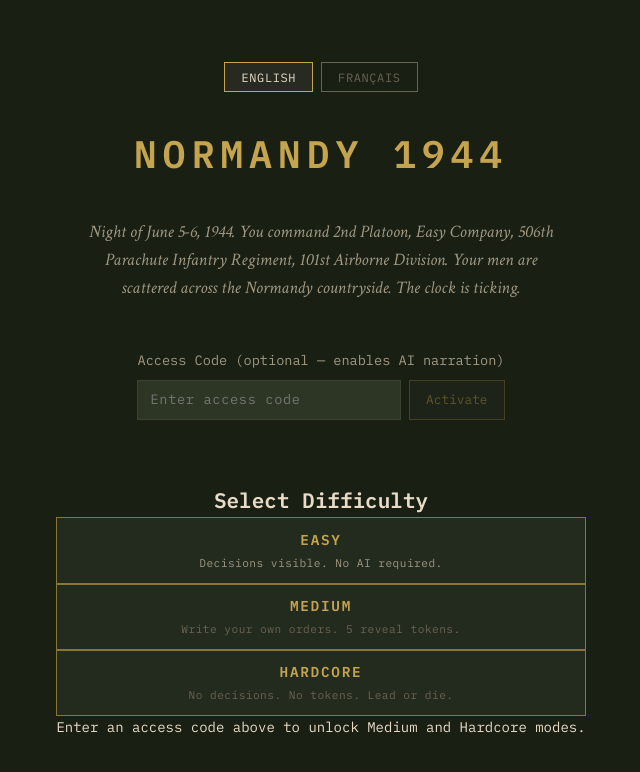
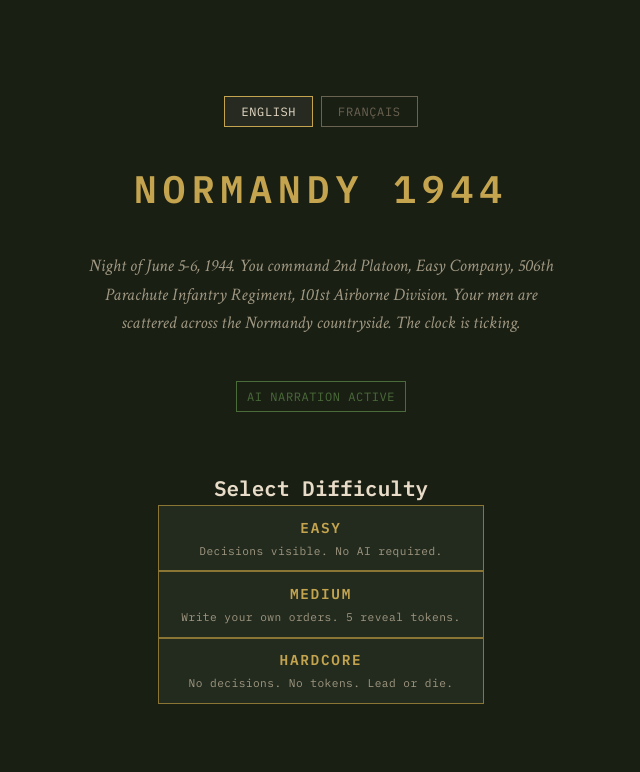
Before and after one commit to raclettemeister/normandy-1944, a React (Vite) app: page / in a window 1280 px wide. Shown: the top 772 px of the page, without its empty margins (319-959 px from the left). Built offline with nearby package versions, Linux system fonts and the light colour scheme; no server answers.

Commit message:
remove access code gate for AI narration
Bypass the access code validation so AI narration works directly when
the API URL is configured. Removes AccessCodeInput from the main menu,
strips auth from the worker endpoint, and simplifies NarrativeService
to only require apiUrl.

Made-with: Cursor

```diff
--- a/src/App.tsx
+++ b/src/App.tsx
@@ -27,17 +27,12 @@ export default function App() {
   const [screen, setScreen] = useState<AppScreen>("menu");
   const [endState, setEndState] = useState<EndState | null>(null);
   const [achievementQueue, setAchievementQueue] = useState<Achievement[]>([]);
-  const [accessCode, setAccessCode] = useState("");
   const [difficulty, setDifficulty] = useState<Difficulty>("easy");
 
   const narrativeService = useMemo(
-    () => new NarrativeService({ apiUrl: NARRATIVE_API_URL, accessCode }),
-    [accessCode]
+    () => new NarrativeService({ apiUrl: NARRATIVE_API_URL }),
+    []
   );
-
-  const handleAccessCodeValidated = useCallback((code: string) => {
-    setAccessCode(code);
-  }, []);
 
   const handleStartGame = useCallback((diff: Difficulty) => {
     setDifficulty(diff);
@@ -94,8 +89,6 @@ export default function App() {
       {screen === "menu" && (
         <MainMenu
           onStartGame={handleStartGame}
-          apiUrl={NARRATIVE_API_URL}
-          onAccessCodeValidated={handleAccessCodeValidated}
           narrativeMode={narrativeService.getMode()}
         />
       )}
--- a/src/components/MainMenu.tsx
+++ b/src/components/MainMenu.tsx
@@ -2,20 +2,15 @@ import { useTranslation } from "react-i18next";
 import { loadAchievements } from "../engine/achievementTracker.ts";
 import { loadMeta, resetMeta } from "../engine/metaProgress.ts";
 import type { NarrativeMode, Difficulty } from "../types/index.ts";
-import AccessCodeInput from "./AccessCodeInput";
 import LanguageSelector from "./LanguageSelector";
 
 interface MainMenuProps {
   onStartGame: (difficulty: Difficulty) => void;
-  apiUrl: string;
-  onAccessCodeValidated: (code: string) => void;
   narrativeMode: NarrativeMode;
 }
 
 export default function MainMenu({
   onStartGame,
-  apiUrl,
-  onAccessCodeValidated,
   narrativeMode,
 }: MainMenuProps) {
   const { t } = useTranslation("ui");
@@ -35,10 +30,6 @@ export default function MainMenu({
       <LanguageSelector />
       <h1 className="main-menu__title">{t("title")}</h1>
       <p className="main-menu__subtitle">{t("subtitle")}</p>
-
-      {apiUrl && narrativeMode !== "llm" && (
-        <AccessCodeInput apiUrl={apiUrl} onValidated={onAccessCodeValidated} />
-      )}
 
       {narrativeMode === "llm" && (
         <div className="main-menu__mode-badge" data-testid="narrative-mode-badge">
--- a/src/services/narrativeService.ts
+++ b/src/services/narrativeService.ts
@@ -19,7 +19,6 @@ import { getLanguage } from '../locales/i18n';
 
 interface NarrativeServiceConfig {
   apiUrl: string;
-  accessCode: string;
 }
 
 interface OutcomeNarrativeInput {
@@ -51,14 +50,12 @@ interface EpilogueInput {
 
 export class NarrativeService {
   private apiUrl: string;
-  private accessCode: string;
   private mode: NarrativeMode;
   private dmLayer: DMLayer | null;
 
   constructor(config: NarrativeServiceConfig) {
     this.apiUrl = config.apiUrl;
-    this.accessCode = config.accessCode;
-    this.mode = config.apiUrl && config.accessCode ? "llm" : "hardcoded";
+    this.mode = config.apiUrl ? "llm" : "hardcoded";
     this.dmLayer = this.mode === "llm"
       ? new DMLayer((system, userMessage, maxTokens) => this.callLLM(system, userMessage, maxTokens))
       : null;
@@ -274,7 +271,6 @@ export class NarrativeService {
       method: "POST",
       headers: {
         "Content-Type": "application/json",
-        "Authorization": `Bearer ${this.accessCode}`,
       },
       body: JSON.stringify({
         system,
```
Also changed, not shown: 2 other files (tests, documents, lock files or other folders).
